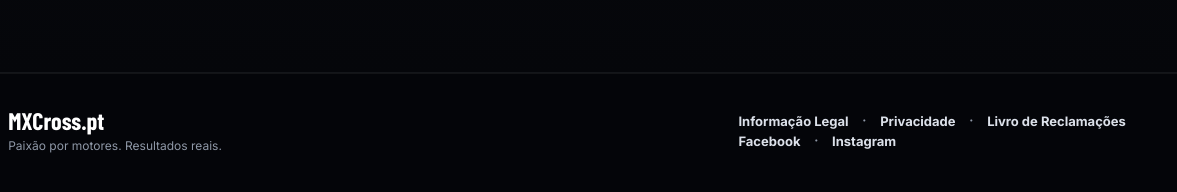
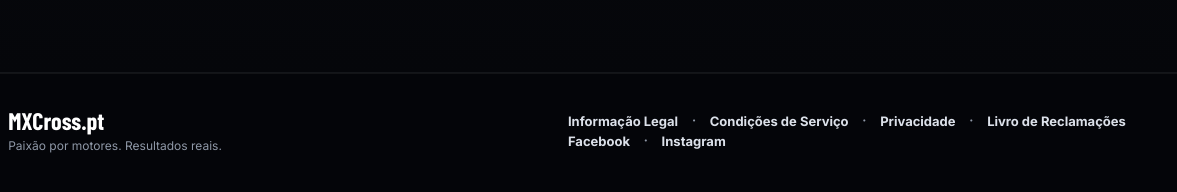
Before and after one commit to fabioseabra-lang/mxcross.pt, a plain HTML site: page index.html in a window 1280 px wide. Shown: the part 3456-3648 px from the top of the page, 103-1280 px from the left. Drawn offline with nearby package versions, Linux system fonts and the light colour scheme; a web font is replaced by a local one.

Commit message:
Reforçar conformidade legal e condições de serviço

```diff
--- a/index.html
+++ b/index.html
@@ -137,6 +137,8 @@
     <div>
       <a href="legal.html">Informação Legal</a>
       &nbsp; · &nbsp;
+      <a href="condicoes-servico.html">Condições de Serviço</a>
+      &nbsp; · &nbsp;
       <a href="privacidade.html">Privacidade</a>
       &nbsp; · &nbsp;
       <a href="https://www.livroreclamacoes.pt/Inicio/" target="_blank" rel="noopener">Livro de Reclamações</a>
```
